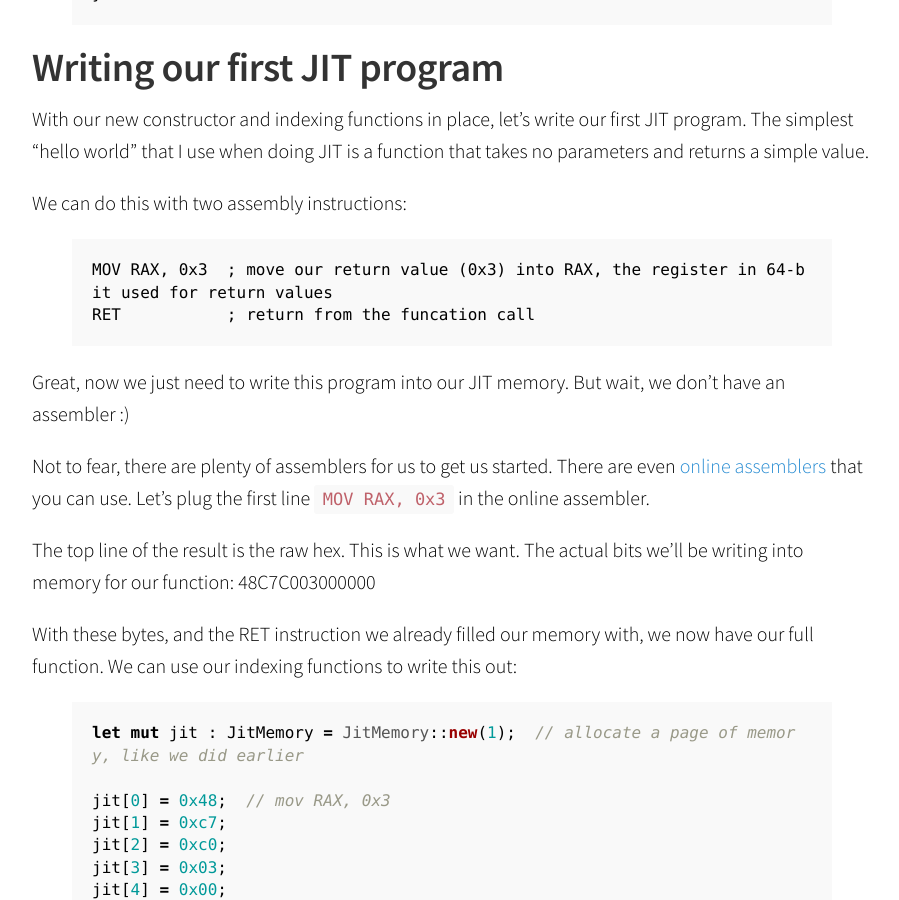
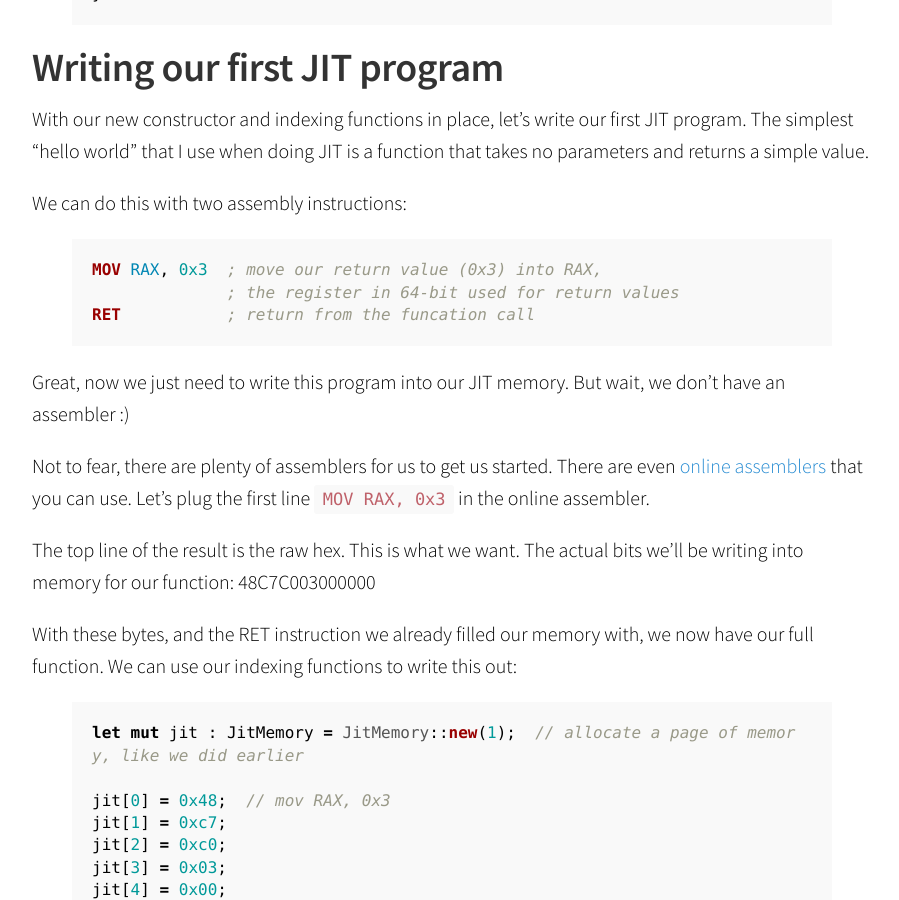
Before and after one commit to sophiajt/jntrnr.github.io, a Jekyll site: the page built from _posts/2015-12-01-building-a-jit-in-rust.md, in a window 1280 px wide and 900 px high, scrolled down 3889 px. Shown: the whole window, without its empty margins (188-1087 px from the left). Built offline with Jekyll 4.4.1, drawn with Linux system fonts in a browser that asks for light colours; Markdown is read by kramdown in place of the engine named in the settings.

Commit message:
Update 2015-12-01-building-a-jit-in-rust.md

```diff
--- a/_posts/2015-12-01-building-a-jit-in-rust.md
+++ b/_posts/2015-12-01-building-a-jit-in-rust.md
@@ -134,8 +134,9 @@ With our new constructor and indexing functions in place, let's write our first
 
 We can do this with two assembly instructions:
 
-{% highlight assembly %}
-MOV RAX, 0x3  ; move our return value (0x3) into RAX, the register in 64-bit used for return values
+{% highlight nasm %}
+MOV RAX, 0x3  ; move our return value (0x3) into RAX,
+              ; the register in 64-bit used for return values
 RET           ; return from the funcation call
 {% endhighlight %}
 
```
